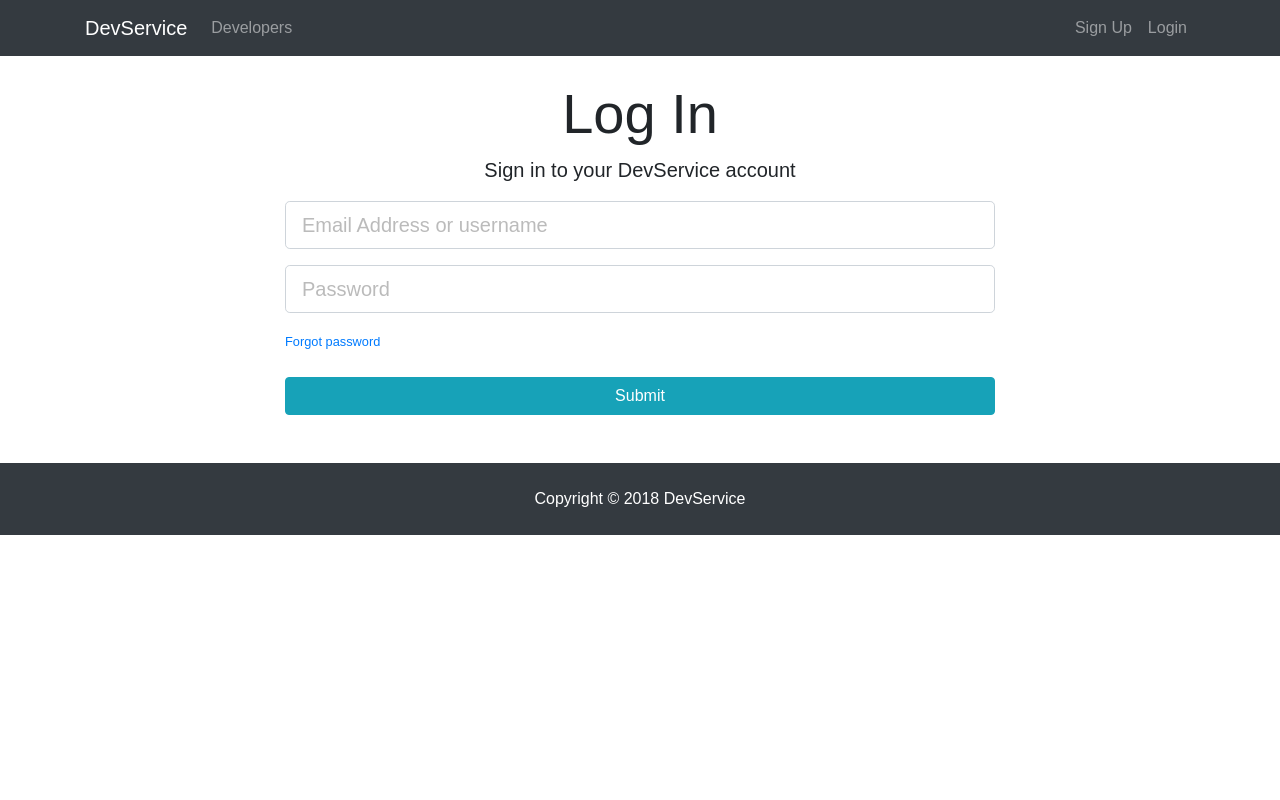
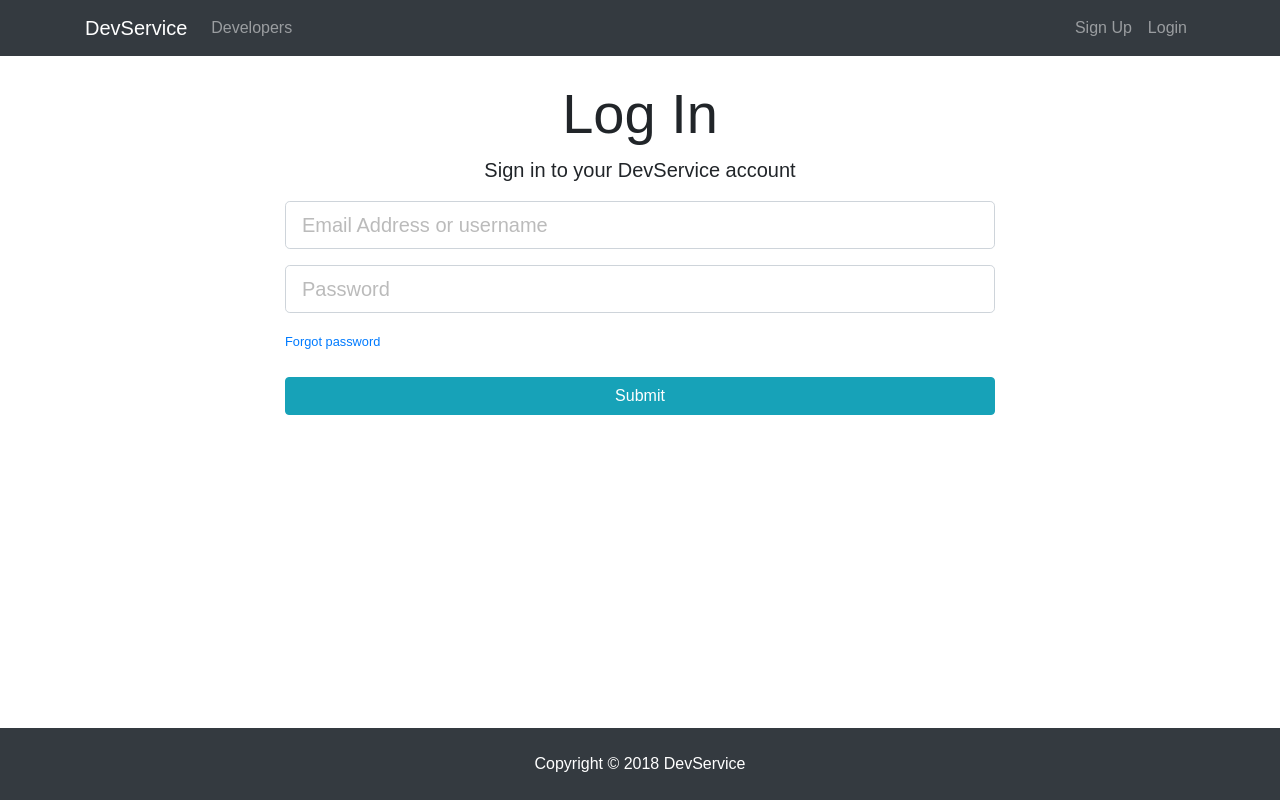
Before and after one commit to LukeWlodarczyk/DevService, a React (Create React App) app in the folder client/: page /login in a window 1280 px wide. Built offline with nearby package versions, Linux system fonts and the light colour scheme.

Commit message:
Footer always at the bottom of the page

```diff
--- a/client/src/App.css
+++ b/client/src/App.css
@@ -37,3 +37,16 @@ img {
 .form-control::placeholder {
   color: #bbb !important;
 }
+
+body {
+  min-height: 100vh;
+  position: relative;
+  margin: 0;
+  padding-bottom: 120px;
+}
+
+footer {
+  position: absolute;
+  width: 100%;
+  bottom: 0;
+}
--- a/client/src/components/layout/Footer.js
+++ b/client/src/components/layout/Footer.js
@@ -2,7 +2,7 @@ import React from 'react';
 
 export default () => {
   return (
-    <footer className="bg-dark text-white mt-5 p-4 text-center">
+    <footer className="footer bg-dark text-white mt-5 p-4 text-center">
       Copyright &copy; {new Date().getFullYear()} DevService
     </footer>
   );
```
